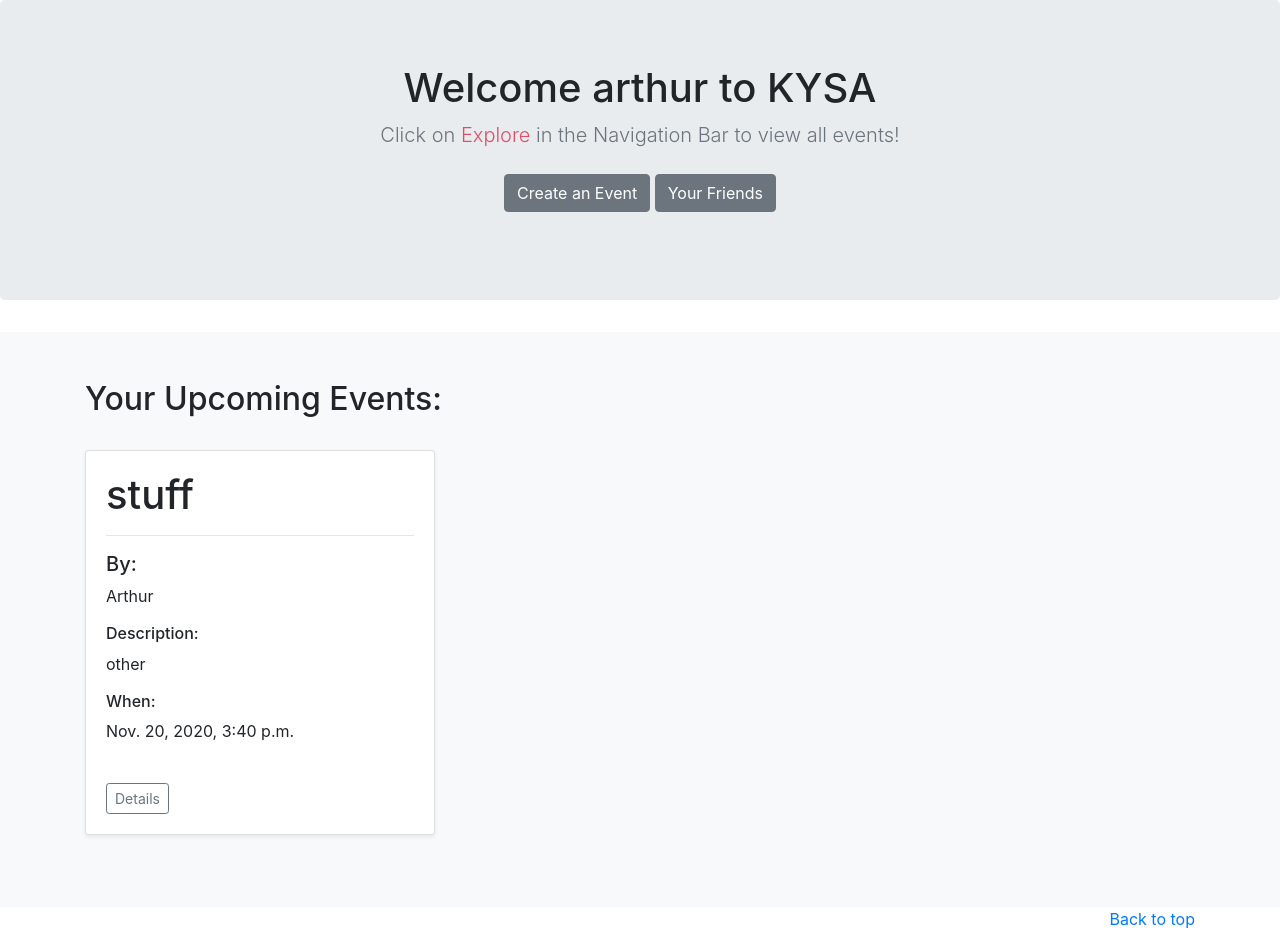
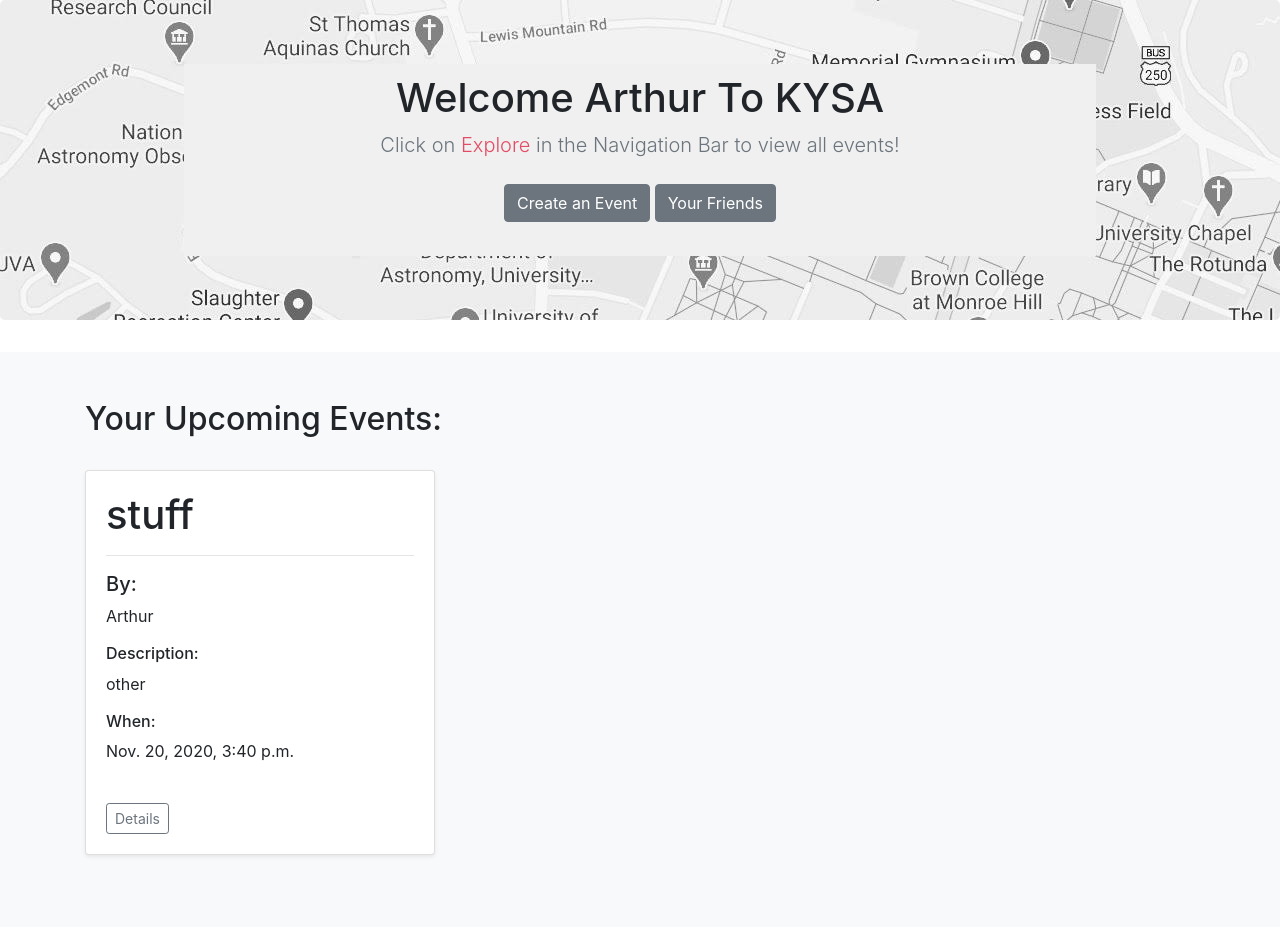
Before and after one commit to swk3st/KYSA-Meetup-Finder, a Django app: page /dashboard/ in a window 1280 px wide. Shown: the part 62-990 px from the top of the page. Run offline with Django 3.2, Linux system fonts and the light colour scheme; a user stored in the database is signed in; data comes from the database, SQL or seed files in the repository; some libraries are stand-ins or nearby versions.

Commit message:
Added photo background for Dashboard

```diff
--- a/meetup_finder_app/templates/meetup_finder_app/dashboard.html
+++ b/meetup_finder_app/templates/meetup_finder_app/dashboard.html
@@ -61,9 +61,11 @@
 
     <main role="main">
 
-        <section class="jumbotron text-center">
+        <section class="jumbotron text-center" style ="background-image: url('../../static/images/UVA map.jpg');">
+
+        <div  style=" background: rgb(240, 240, 240); padding-top: 20px; height: 75%; margin: auto; width: 75%; padding: 10px;">
             <div class="container">
-                <h1><span> Welcome {% user_display user %} to KYSA </span></h1>
+                <h1 style="text-transform: capitalize;"><span> Welcome {% user_display user %} to KYSA </span></h1>
                 <p class="lead text-muted">Click on <a href="{% url 'meetup_finder_app:upcoming' %}"
                         class=" smoothScroll" style="color: #e44c65;"><span>Explore</span></a> in the Navigation Bar to
                     view all events!</p>
@@ -73,7 +75,7 @@
                     <a href="{% url 'meetup_finder_app:FriendsView' %}" class="btn btn-secondary my-2">Your Friends</a>
                 </p>
             </div>
-        </section>
+    </section>
 
 
         <div class="album py-5 bg-light">
```
